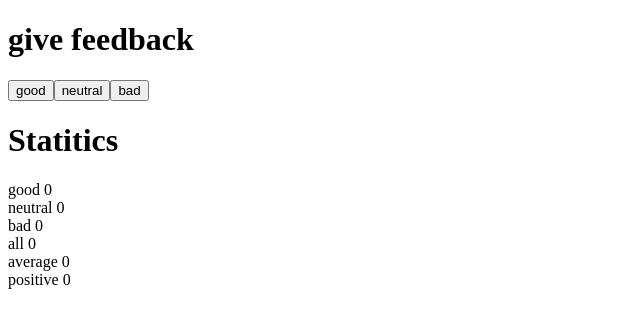
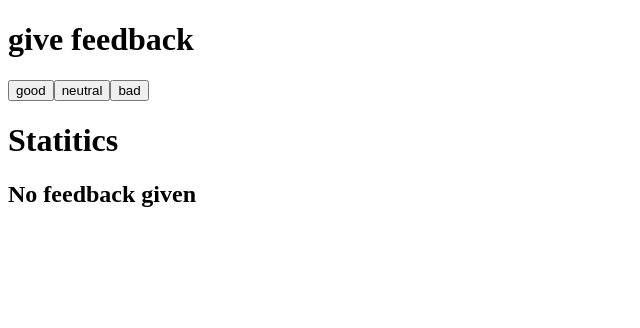
Before and after one commit to Dami1914/unicafe, a React (Vite) app: page / in a window 1280 px wide. Shown: the top 328 px of the page, without its empty margins (0-640 px from the left). Built offline with nearby package versions, Linux system fonts and the light colour scheme.

Commit message:
part1 1.9 commit conditional rendering topic exercise for exercise in unicafe

```diff
--- a/src/App.jsx
+++ b/src/App.jsx
@@ -3,7 +3,6 @@ import { useState } from 'react'
 function Statitics({good,bad,neutral,average,positive,all}){
   return(
       <>
-      <h1>Statitics</h1>
       <div>good {good}</div>
       <div>neutral {neutral}</div>
       <div>bad {bad}</div>
@@ -34,7 +33,11 @@ function App() {
       <button onClick={()=>{setState(prev=>{ return {...prev,["bad"]:state.bad + 1}})}} >bad</button>
     </div>
     <div>
+    <h1>Statitics</h1>
+      { all < 1 ?
+      <h2>No feedback given</h2>:
       <Statitics good={state.good} neutral={state.neutral} bad={state.bad} all={all} positive={positive} average={average}/>
+      }
     </div>
 
     </>
```
